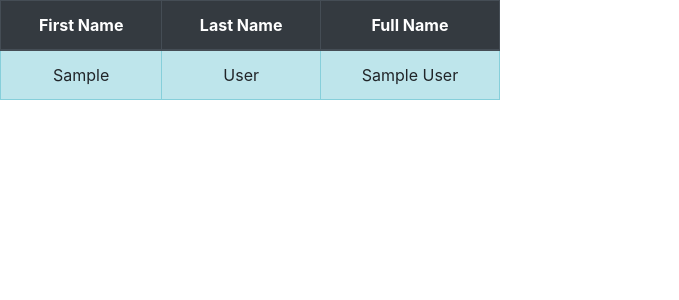
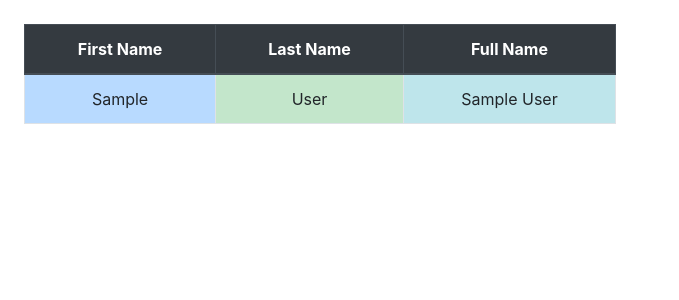
Before and after one commit to Huthifa2023/Python, a Flask app: template flask/flask_fundamentals/HTML_Table_assignment/templates/html_table.html in a window 1280 px wide. Shown: the top 300 px of the page, without its empty margins (0-679 px from the left). Run offline with Flask 3, Linux system fonts and the light colour scheme; the template is opened without the code that fills it: most values are stand-ins (such as "Sample title", 1, 10 or a date in 2020).

Commit message:
HTML_Table_assignment

```diff
--- a/flask/flask_fundamentals/HTML_Table_assignment/static/css/html_table.css
+++ b/flask/flask_fundamentals/HTML_Table_assignment/static/css/html_table.css
@@ -1,10 +1,10 @@
-/* most styles applied in this assignment are imported from bootstrap library */
+/* all styles applied in this assignment are imported from bootstrap library */
 /* https://cdn.jsdelivr.net/npm/bootstrap@4.3.1/dist/css/bootstrap.min.css */
 
-body{
+/* body{
     width: 500px;
-}
+} */
 
-table{
+/* table{
     text-align: center;
-}
+} */
--- a/flask/flask_fundamentals/HTML_Table_assignment/templates/html_table.html
+++ b/flask/flask_fundamentals/HTML_Table_assignment/templates/html_table.html
@@ -7,8 +7,8 @@
     <link rel="stylesheet" type="text/css" href="{{ url_for('static', filename='css/html_table.css') }}">
     <title>HTML_Table</title>
 </head>
-<body>
-    <table class="table table-bordered table-hover">
+<body class="w-50 p-4">
+    <table class="table table-bordered table-hover text-center">
         <thead class="thead-dark">
             <tr>
                 <th>First Name</th>
@@ -17,10 +17,10 @@
             </tr>
         </thead>
         {% for items in users %}
-        <tr class="table-info">
-            <td>{{items['first_name']}}</td>
-            <td>{{items['last_name']}}</td>
-            <td>{{items['first_name']}} {{items['last_name']}}</td>
+        <tr>
+            <td class="table-primary">{{items['first_name']}}</td>
+            <td class="table-success">{{items['last_name']}}</td>
+            <td class="table-info">{{items['first_name']}} {{items['last_name']}}</td>
         </tr>
         {% endfor %}
     </table>
```
